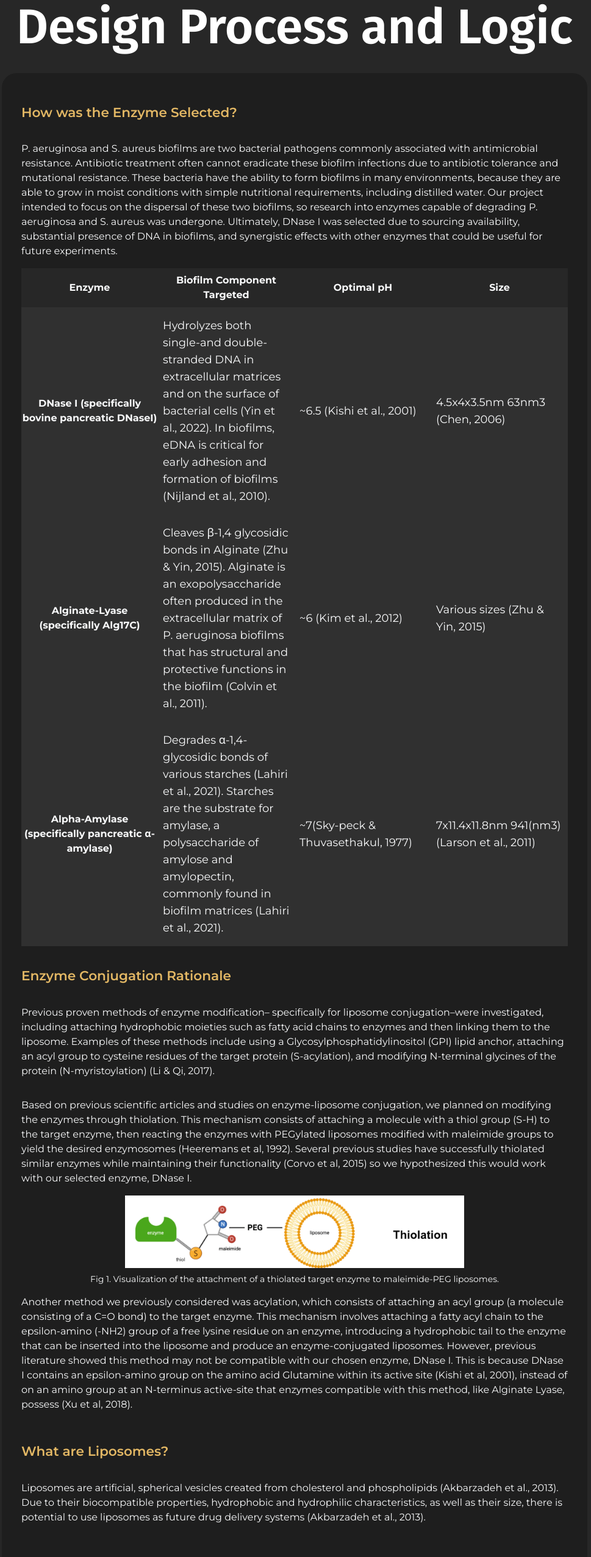
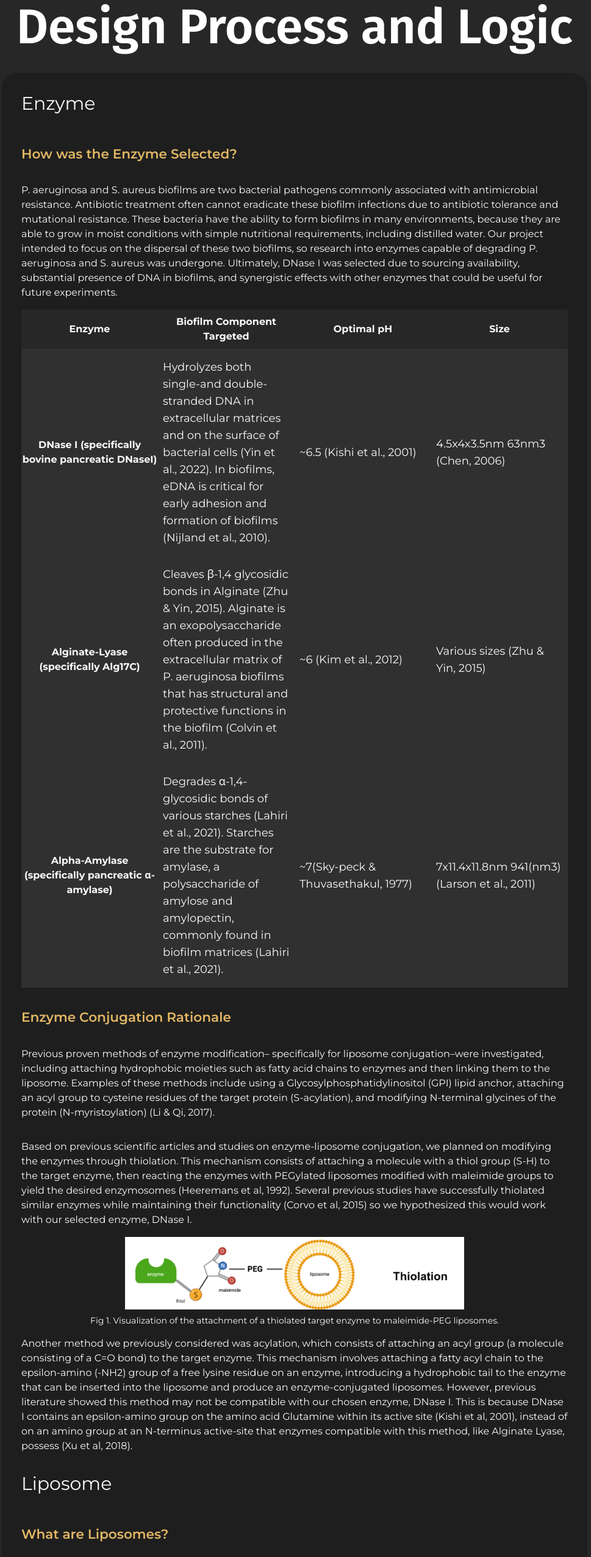
Before and after one commit to biomod2023/biomod2023, a Vue app: page /ideas in a window 1280 px wide. Shown: the part 6840-9394 px from the top of the page at 61% size, without its empty margins (157-1126 px from the left). Built offline with nearby package versions, Linux system fonts and the light colour scheme; what oh-vue-icons, vue-window-size would draw is missing.

Commit message:
Added subheadings for design and logic

```diff
--- a/src/views/IdeasView.vue
+++ b/src/views/IdeasView.vue
@@ -373,6 +373,7 @@ const tableData = {
       <div class="flex flex-col items-center mt-28 w-full">
         <div class="font-title text-title-sm lg:text-title text-white text-center">Design Process and Logic</div>
         <div class="bg-dark p-4 rounded-3xl mt-4 w-full">
+          <h2 class="p-4 text-2xl lg:text-3xl">Enzyme</h2>
           <h2 class="text-gold p-4 mt-4 text-subtitle font-semibold">How was the Enzyme Selected?</h2>
           <p class="p-4">
             P. aeruginosa and S. aureus biofilms are two bacterial pathogens commonly associated with antimicrobial
@@ -429,6 +430,7 @@ const tableData = {
             amino group at an N-terminus active-site that enzymes compatible with this
             method, like Alginate Lyase, possess (Xu et al, 2018).
           </p>
+          <h2 class="p-4 text-2xl lg:text-3xl">Liposome</h2>
           <h2 class="text-gold p-4 mt-4 text-subtitle font-semibold">What are Liposomes?</h2>
           <p class="p-4">
             Liposomes are artificial, spherical vesicles created from cholesterol and phospholipids (Akbarzadeh et al.,
@@ -467,6 +469,7 @@ const tableData = {
             liposome to form bonds between the structures (Girão et al., 2021), before being
             reacted with the previously synthesized PEGylated liposomes to form the enzymosome structure.
           </p>
+          <h2 class="p-4 text-2xl lg:text-3xl">N-Gonal Bipyramids</h2>
           <h2 class="text-gold p-4 mt-4 text-subtitle font-semibold">How was DNA Origami used?</h2>
           <p class="p-4">
             DNA origami structures were designed for future use as templates to achieve more precise liposome formation
```
